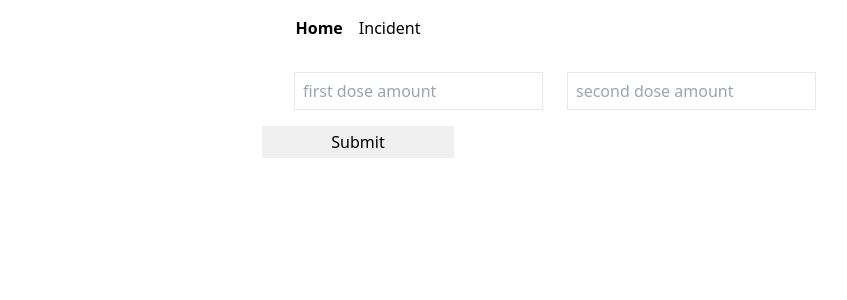
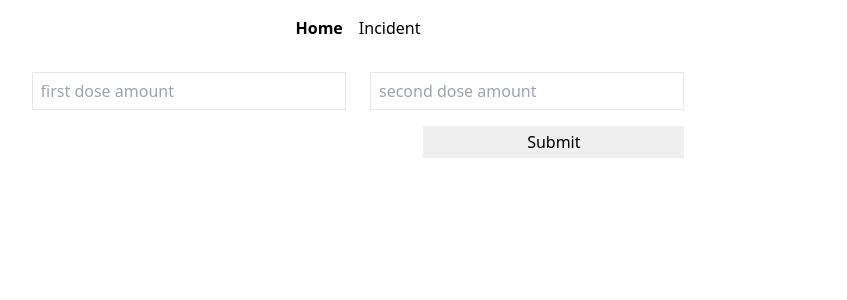
Before and after one commit to pizzahuhthp9/vaccine-info, a React (Create React App) app: page / in a window 1280 px wide. Shown: the top 300 px of the page, without its empty margins (282-1129 px from the left). Built offline with nearby package versions, Linux system fonts and the light colour scheme.

Commit message:
add form validate

```diff
--- a/src/components/graph/GraphInput.jsx
+++ b/src/components/graph/GraphInput.jsx
@@ -1,37 +1,95 @@
 import React, { Component } from "react";
+import PropTypes from "prop-types";
 
 class GraphInput extends Component {
   constructor(props) {
     super(props);
     this.submit = this.submit.bind(this);
-    this.state = {};
+    this.inputHandle = this.inputHandle.bind(this);
+    this.state = {
+      input: {
+        firstDoseAmount: undefined,
+        secondDoseAmount: undefined,
+        errors: [],
+      },
+    };
   }
   render() {
     return (
       <div className="mt-8">
-        <form className="flex flex-col mx-96 px-24 space-y-4" onSubmit={this.submit}>
+        <form
+          className="flex flex-col w-3/5 mx-auto space-y-4"
+          onSubmit={this.submit}
+        >
           <div className="flex space-x-6">
             <input
-              type="text"
+              type="number"
               className="border py-1.5 px-2 flex-grow"
+              id="firstDoseAmount"
+              name="firstDoseAmount"
+              value={this.state.input.firstDoseAmount}
               placeholder="first dose amount"
+              onChange={this.inputHandle}
             />
             <input
-              type="text"
+              type="number"
               className="border py-1.5 px-2 flex-grow"
+              id="secondDoseAmount"
+              name="secondDoseAmount"
+              value={this.state.input.secondDoseAmount}
               placeholder="second dose amount"
+              onChange={this.inputHandle}
             />
           </div>
-          <input type="submit" className="py-1 w-48 self-center" />
+          <div className="flex justify-between">
+            <div>
+              {this.state.input.errors.map((error) => {
+                return <p className="text-red-500"  key={error}>{error}</p>;
+              })}
+            </div>
+            <input type="submit" className="py-1 w-2/5" />
+          </div>
         </form>
       </div>
     );
   }
 
-  submit(e){
-      e.preventDefault();
-      console.log("submit");
+  inputHandle(e) {
+    this.setState((state) => {
+      let input = { ...state.input };
+      input[e.target.name] = e.target.value;
+      return {
+        input: input,
+      };
+    });
+  }
+
+  submit(e) {
+    e.preventDefault();
+    if (
+      this.state.input.firstDoseAmount === undefined ||
+      this.state.input.firstDoseAmount === undefined
+    ) {
+      this.setState((state) => {
+        let input = { ...state.input };
+        input.errors = input.errors.filter((error) => {
+          return error !== "please fill all blank form";
+        });
+        input.errors.push("please fill all blank form");
+
+        return {
+          input: input,
+        };
+      });
+      console.log(this.state.input);
+    } else {
+      this.props.submit();
+    }
   }
 }
 
+GraphInput.propTypes = {
+  submit: PropTypes.func.isRequired,
+};
+
 export default GraphInput;
```
